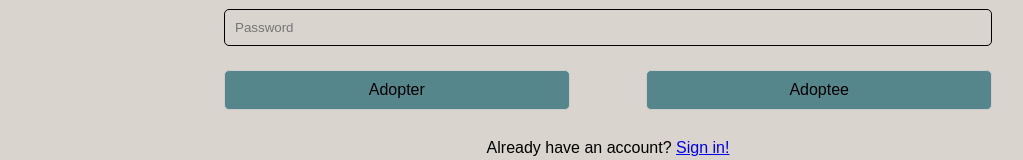
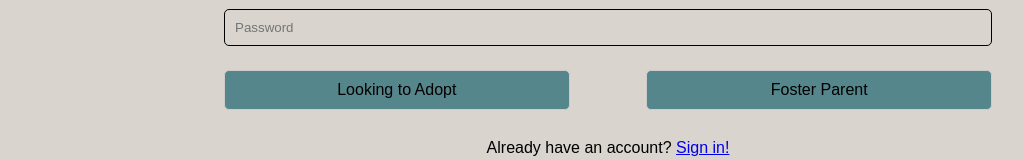
Before and after one commit to Meisosk/Homeward-Bound-Bonds, a website: page views/sign-up.html in a window 1280 px wide. Shown: the part 554-714 px from the top of the page, without its empty margins (32-1055 px from the left). Drawn offline with Linux system fonts and the light colour scheme.

Commit message:
Sign in and sign up pages desktop finished

```diff
--- a/views/sign-up.html
+++ b/views/sign-up.html
@@ -25,10 +25,10 @@
             <input type="password" id="password" name="password" required placeholder="Password">
             <div class="selection-buttons">
                 <input type="radio" id="adopter" name="foster" value="false" required>
-                <label class="selection-label" for="adopter">Adopter</label>
+                <label class="selection-label" for="adopter">Looking to Adopt</label>
 
                 <input type="radio" id="adoptee" name="foster" value="true" required>
-                <label class="selection-label" for="adoptee">Adoptee</label>
+                <label class="selection-label" for="adoptee">Foster Parent</label>
             </div>
             <p class = "sign">Already have an account? <a href="/signin">Sign in!</a></p>
             <button class="submit-button" type="submit">CONTINUE</button>
```
Also changed, not shown: views/sign-in.html (+1 -0 lines).
